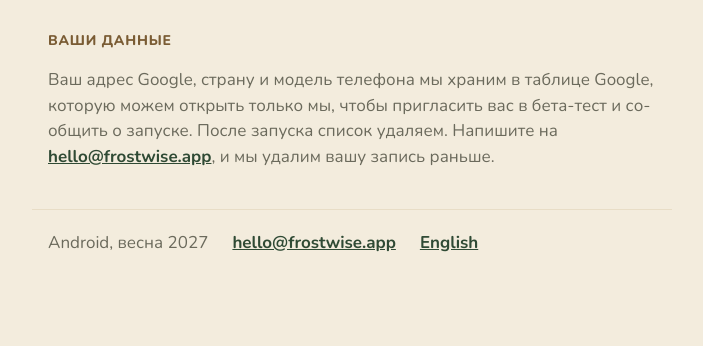
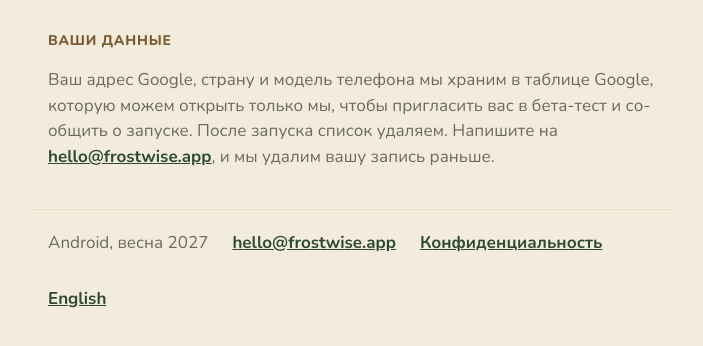
Before and after one commit to dvovna/frostwise-site, a website: page ru/index.html in a window 1280 px wide. Shown: the part 1908-2254 px from the top of the page, without its empty margins (288-991 px from the left). Before the commit the page ends 2198 px from the top, so only its background shows below. Drawn offline with Linux system fonts and the light colour scheme.

Commit message:
feat: link the privacy policy from both footers
Co-Authored-By: Claude Opus 5.5 <noreply@anthropic.com>

```diff
--- a/ru/index.html
+++ b/ru/index.html
@@ -72,6 +72,7 @@
     <footer class="wrap foot">
       <span>Android, весна 2027</span>
       <a href="mailto:hello@frostwise.app">hello@frostwise.app</a>
+      <a href="/ru/privacy/">Конфиденциальность</a>
       <a href="/" hreflang="en" lang="en">English</a>
     </footer>
   </body>
```
Also changed, not shown: index.html (+1 -0 lines).
